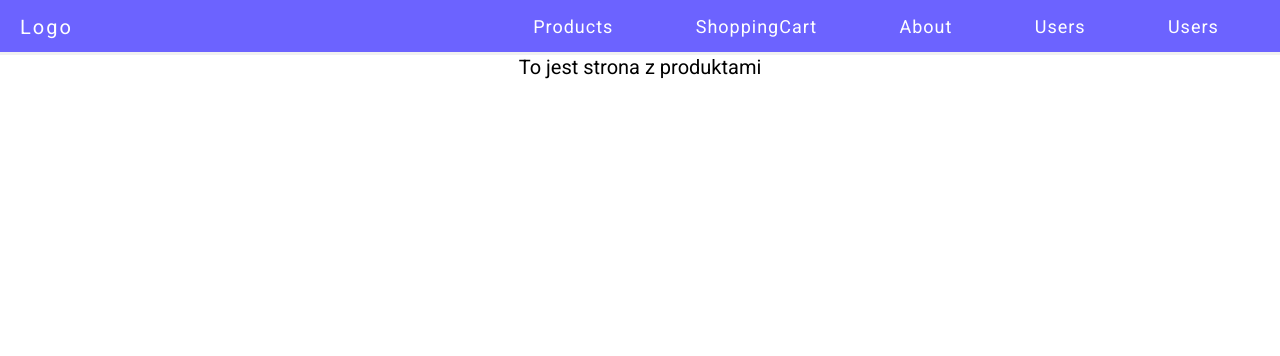
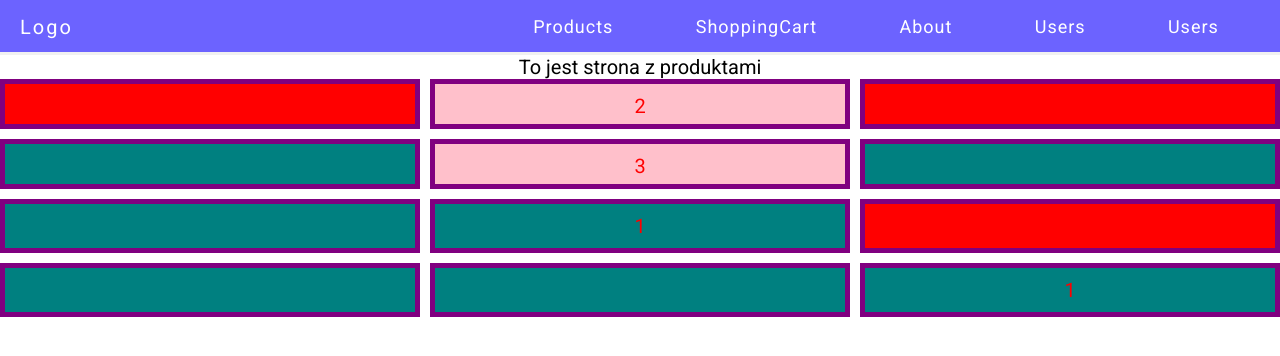
Before and after one commit to rnied137/Front, a React (Create React App) app: page /products in a window 1280 px wide. Shown: the top 356 px of the page. Built offline with nearby package versions, Linux system fonts and the light colour scheme.

Commit message:
random colors

```diff
--- a/src/Components/Products.js
+++ b/src/Components/Products.js
@@ -1,12 +1,57 @@
-import React from 'react'
+import React from "react";
+import styled, { css } from "styled-components";
+
+const colors = ["blue", "pink", "teal", "red"];
+
+export const Item = styled.div`
+  display: flex;
+  justify-content: center;
+  padding: 0.5rem;
+  color: red;
+  border: 5px solid purple;
+  ${({ color = colors[Math.floor(Math.random() * (colors.length - 1)) + 1] }) =>
+    css`
+      background-color: ${color};
+    `}
+`;
+
+export const Grid = styled.div`
+  display: grid;
+  grid-template-rows: 50px 50px;
+  grid-template-columns: repeat(3, 1fr);
+  grid-gap: 10px;
+`;
 
 const Products = () => {
-    return (
-        <div>
-            To jest strona z produktami
-        </div>
-    )
-}
-
+  return (
+    <div>
+      To jest strona z produktami
+      <Grid>
+        <Item>
+          <p>1</p>
+        </Item>
+        <Item>
+          <p>2</p>
+        </Item>
+        <Item></Item>
+        <Item></Item>
+        <Item>
+          <p>3</p>
+        </Item>
+        <Item></Item>
+        <Item></Item>
+        <Item>
+          <p>1</p>
+        </Item>
+        <Item></Item>
+        <Item></Item>
+        <Item></Item>
+        <Item>
+          <p>1</p>
+        </Item>
+      </Grid>
+    </div>
+  );
+};
 
 export default Products;
```
